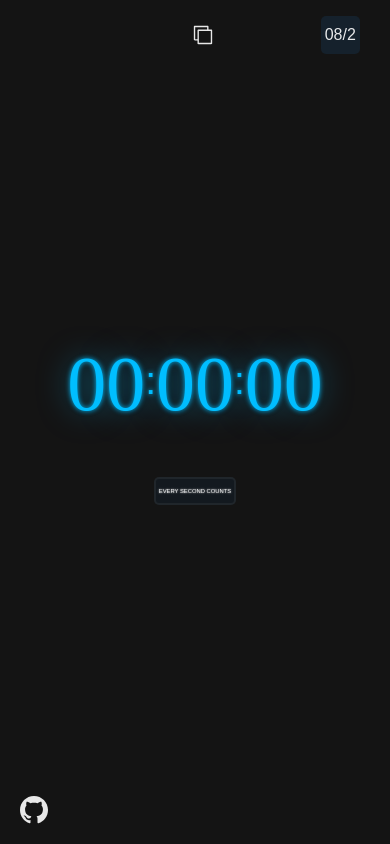
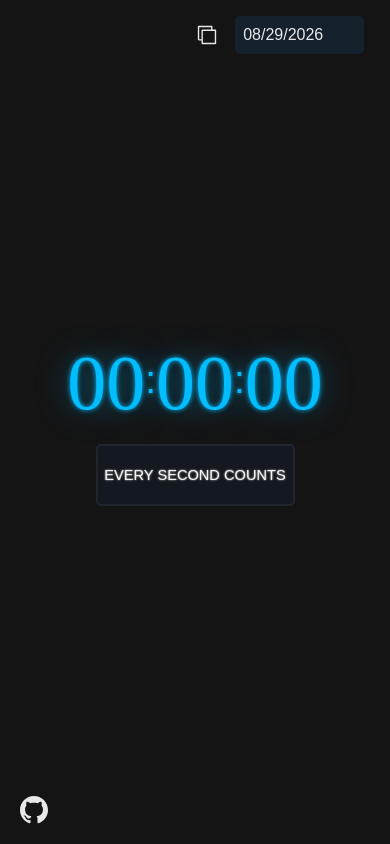
Before and after one commit to Hlee50/everysecondcounts, a React (Vite) app: page / in a window 390 px wide. Built offline with nearby package versions, Linux system fonts and the light colour scheme; a web font is replaced by a local one.

Commit message:
Added styles for mobile

```diff
--- a/src/App.css
+++ b/src/App.css
@@ -1,4 +1,4 @@
-.timer-container{
+.timer-container {
     display: flex;
     flex-direction: column;
     justify-content: center;
@@ -29,11 +29,32 @@
     border-radius: 5px;
 }
 
-.copy-button:hover {
-    background-color: rgba(30, 144, 255, 0.1);
-    border-color: rgba(255, 255, 255, 0.2);
+@media (hover: hover) {
+    .copy-button:hover {
+        background-color: rgba(30, 144, 255, 0.1);
+        border-color: rgba(255, 255, 255, 0.2);
+    }
 }
 
 .copy-button:active {
     background-color: rgba(30, 144, 255, 0.2);
 }
+
+@media (max-width: 768px) and (orientation: portrait) {
+    .timer-container {
+        gap: 1rem;
+    }
+
+    .copy-button {
+        right: 42vw;
+    }
+}
+
+@media (max-height: 480px) and (orientation: landscape) {
+    .timer-container {
+        gap: 1rem;
+    }
+    .copy-button {
+        right: 22vw;
+    }
+}
--- a/src/components/DatePicker.css
+++ b/src/components/DatePicker.css
@@ -51,3 +51,25 @@
 .react-datepicker__day--selected:hover {
     background-color: rgba(30, 144, 255, 0.6) !important;
 }
+
+@media (hover: none) {
+    .react-datepicker__day:hover {
+        background-color: transparent !important;
+    }
+
+    .react-datepicker__day--selected:hover {
+        background-color: rgba(30, 144, 255, 0.5) !important;
+    }
+}
+
+@media (max-width: 768px) and (orientation: portrait) {
+    .react-datepicker__input-container input {
+        width: 30vw;
+    }
+}
+
+@media (max-height: 480px) and (orientation: landscape) {
+    .react-datepicker__input-container input {
+        width: 16vw;
+    }
+}
--- a/src/components/Sign.css
+++ b/src/components/Sign.css
@@ -15,7 +15,25 @@
     border-radius: 5px;
 }
 
-.sign:hover {
-    background-color: rgba(30, 144, 255, 0.1);
-    border-color: rgba(255, 255, 255, 0.2);
+@media (hover: hover) {
+    .sign:hover {
+        background-color: rgba(30, 144, 255, 0.1);
+        border-color: rgba(255, 255, 255, 0.2);
+    }
 }
+
+@media (max-width: 768px) and (orientation: portrait) {
+    .sign {
+        font-size: 3.75vw;
+        height: 15vw;
+        width: 50vw;
+    }
+}
+
+@media (max-height: 480px) and (orientation: landscape) {
+    .sign {
+        font-size: 2.25vw;
+        height: 9vw;
+        width: 30vw;
+    }
+}
```
